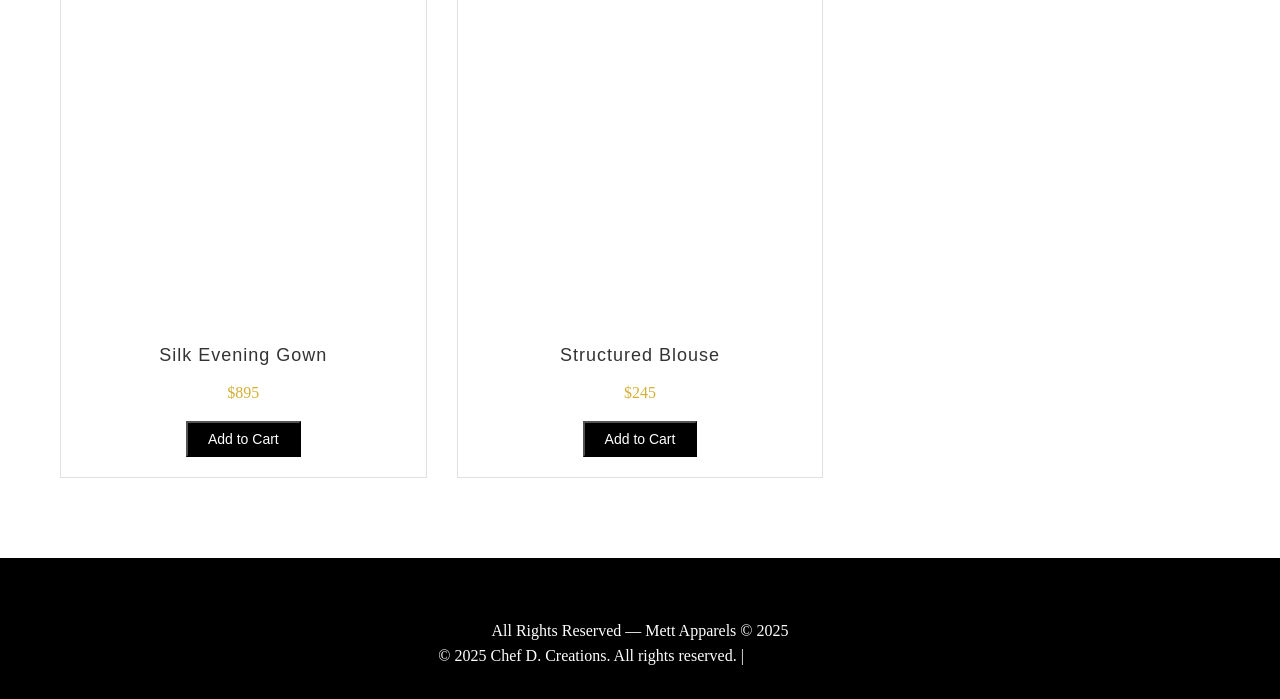
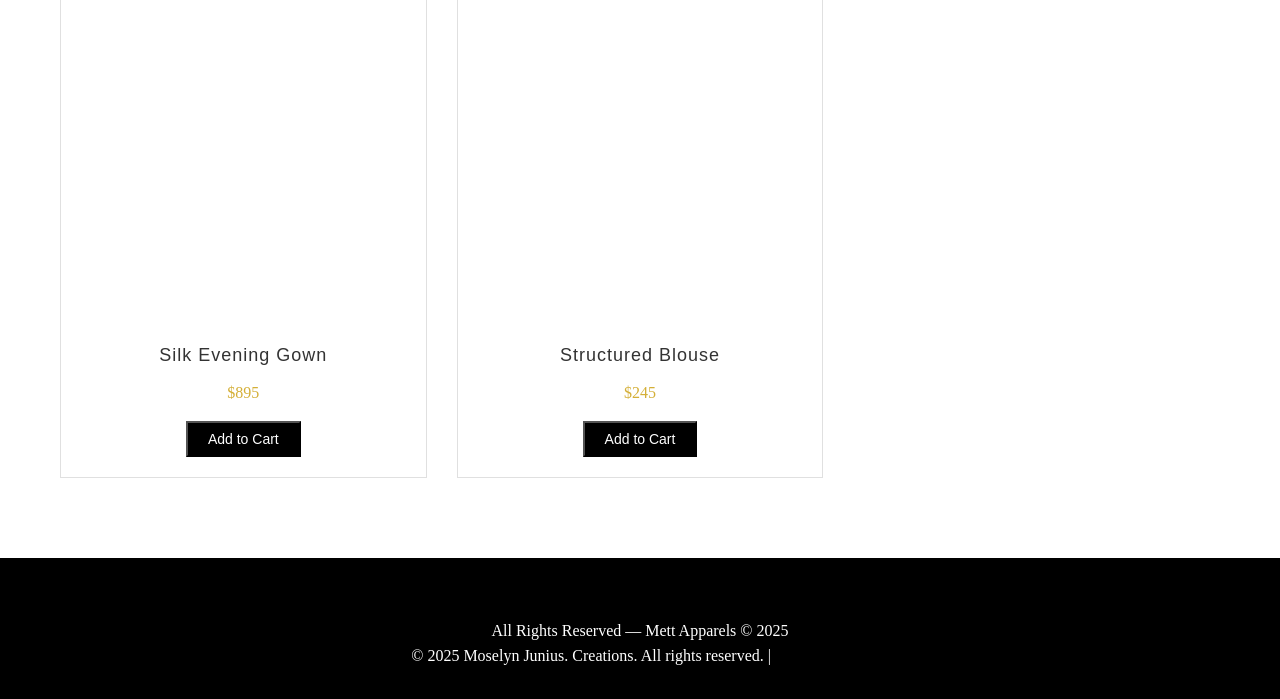
Before and after one commit to Chris-procoder/MettA-pparels, a website: page index.html in a window 1280 px wide. Shown: the part 3440-4139 px from the top of the page. Drawn offline with Linux system fonts and the light colour scheme.

Commit message:
Update index.html

```diff
--- a/index.html
+++ b/index.html
@@ -1016,7 +1016,7 @@
     <!-- Footer -->
     <footer>
   <p>All Rights Reserved — Mett Apparels © 2025</p>
-  <p>&copy; 2025 Chef D. Creations. All rights reserved. | <a href="/privacy.html">Privacy Policy</a></p>
+  <p>&copy; 2025 Moselyn Junius. Creations. All rights reserved. | <a href="/privacy.html">Privacy Policy</a></p>
 </footer>
 </body>
 
```
